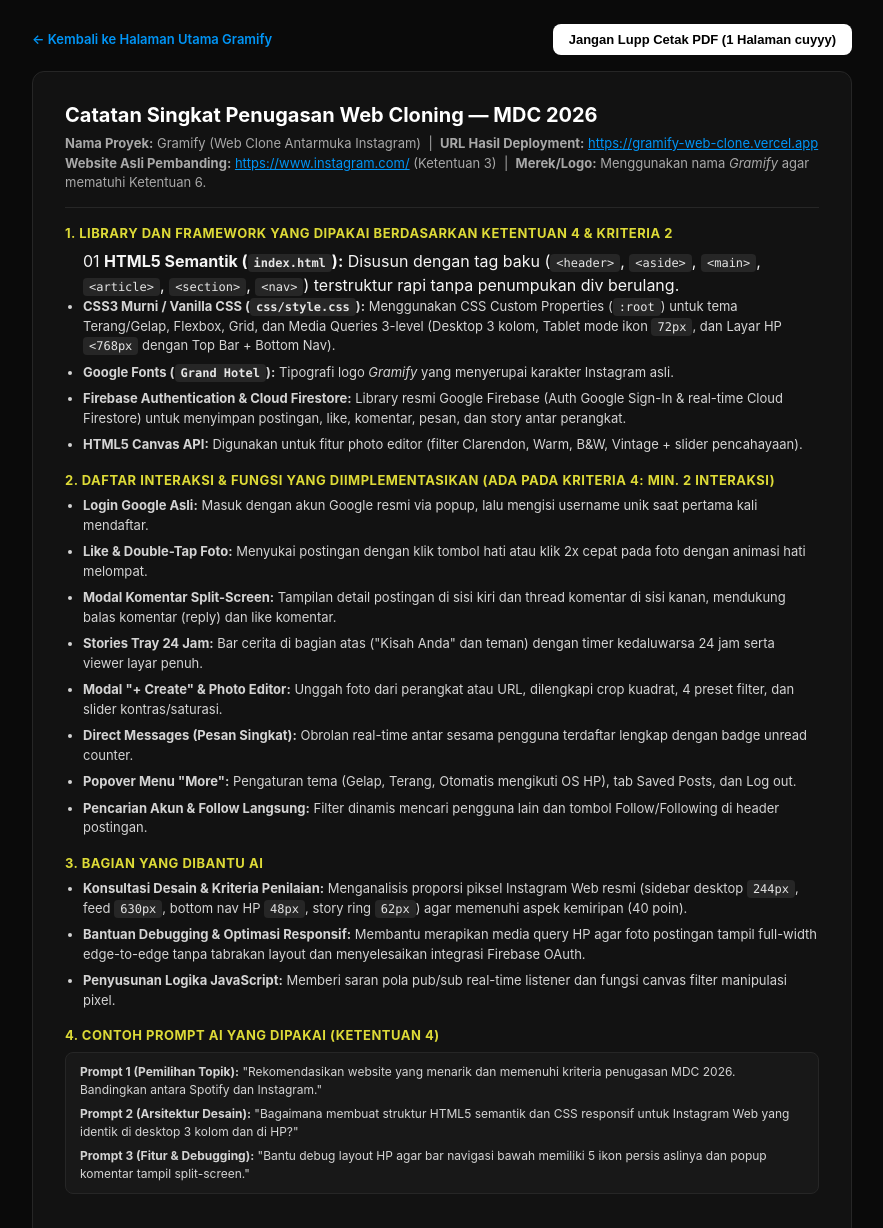
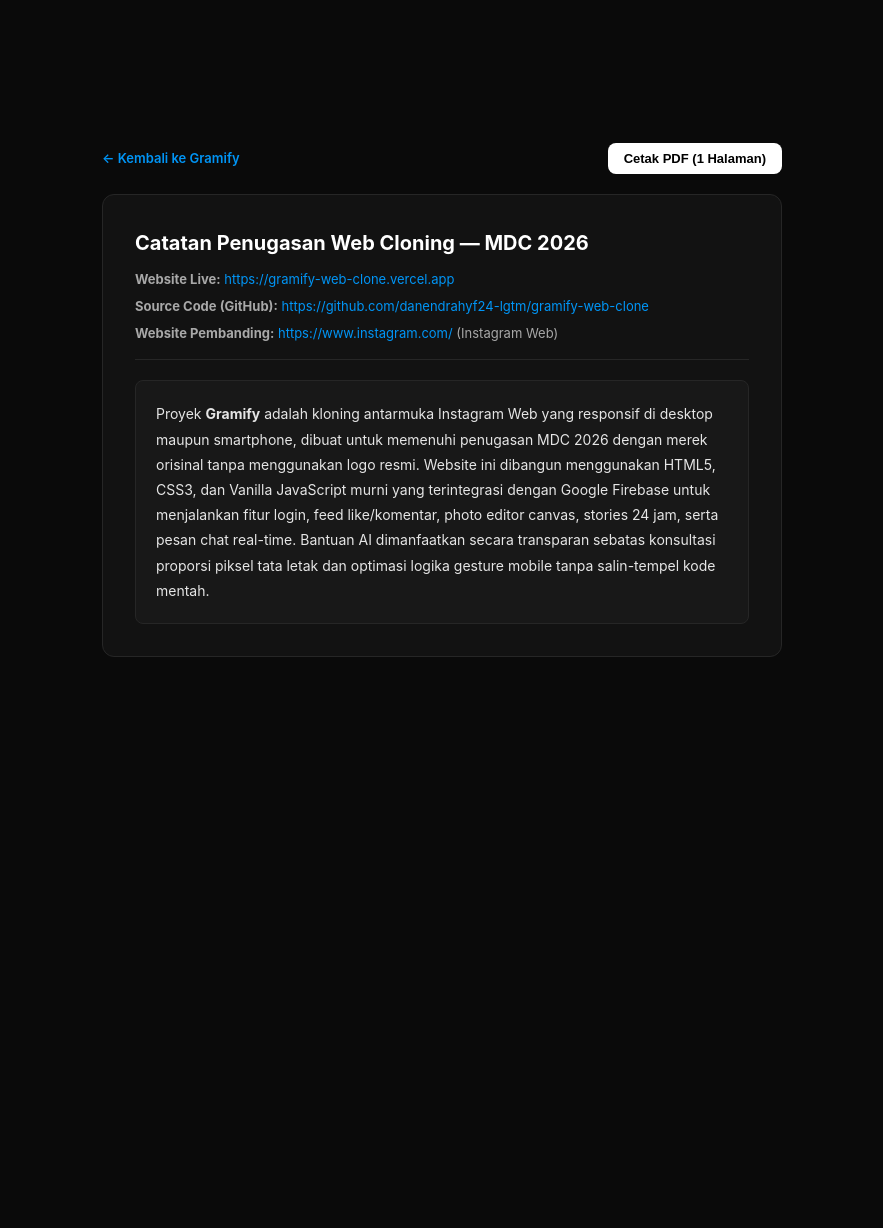
Before and after one commit to danendrahyf24-lgtm/gramify-web-clone, a plain HTML site: page catatan-tugas.html in a window 1280 px wide. Shown: the top 1228 px of the page, without its empty margins (198-1081 px from the left). After the commit the page ends 800 px from the top, so only its background shows below. Drawn offline with Linux system fonts and the light colour scheme.

Commit message:
Update catatan-tugas: ringkasan super padat 3 kalimat

```diff
--- a/catatan-tugas.html
+++ b/catatan-tugas.html
@@ -3,29 +3,26 @@
 <head>
   <meta charset="UTF-8" />
   <meta name="viewport" content="width=device-width, initial-scale=1.0" />
-  <title>Catatan Singkat 1 Halaman - Penugasan MDC 2026</title>
+  <title>Catatan Tugas — Gramify (MDC 2026)</title>
   <style>
-    * {
-      box-sizing: border-box;
-      margin: 0;
-      padding: 0;
-    }
+    * { box-sizing: border-box; margin: 0; padding: 0; }
     body {
       font-family: -apple-system, BlinkMacSystemFont, "Segoe UI", Roboto, Helvetica, Arial, sans-serif;
       background-color: #0a0a0a;
       color: #f5f5f5;
-      line-height: 1.5;
-      padding: 24px 16px;
+      line-height: 1.6;
+      padding: 32px 16px;
+      display: flex;
+      justify-content: center;
+      align-items: center;
+      min-height: 100vh;
     }
-    .container {
-      max-width: 820px;
-      margin: 0 auto;
-    }
+    .container { max-width: 680px; width: 100%; }
     .top-bar {
       display: flex;
       justify-content: space-between;
       align-items: center;
-      margin-bottom: 16px;
+      margin-bottom: 20px;
     }
     .back-link {
       color: #0095f6;
@@ -33,9 +30,7 @@
       font-weight: 600;
       font-size: 13px;
     }
-    .back-link:hover {
-      text-decoration: underline;
-    }
+    .back-link:hover { text-decoration: underline; }
     .print-btn {
       background-color: #ffffff;
       color: #000000;
@@ -45,157 +40,78 @@
       font-weight: 600;
       font-size: 13px;
       cursor: pointer;
-      transition: background-color 0.15s ease;
-    }
-    .print-btn:hover {
-      background-color: #ff0000;
     }
     .sheet {
       background-color: #121212;
       border: 1px solid #262626;
       border-radius: 12px;
-      padding: 28px 32px;
+      padding: 32px;
     }
     .sheet-header {
       border-bottom: 1px solid #262626;
-      padding-bottom: 14px;
-      margin-bottom: 16px;
+      padding-bottom: 16px;
+      margin-bottom: 20px;
     }
     .sheet-header h1 {
       font-size: 20px;
-      margin-bottom: 4px;
       color: #ffffff;
+      margin-bottom: 10px;
     }
-    .sheet-header p {
+    .links-grid {
+      display: grid;
+      gap: 6px;
       font-size: 13px;
       color: #a8a8a8;
-      line-height: 1.5;
     }
-    section {
-      margin-bottom: 16px;
+    .links-grid a {
+      color: #0095f6;
+      text-decoration: none;
     }
-    h2 {
-      font-size: 13px;
-      color: #ddda37;
-      margin-bottom: 6px;
-      text-transform: uppercase;
-      letter-spacing: 0.5px;
+    .links-grid a:hover {
+      text-decoration: underline;
     }
-    p, li {
-      font-size: 13px;
-      color: #d4d4d4;
-    }
-    ul {
-      padding-left: 18px;
-    }
-    li {
-      margin-bottom: 7px;
-    }
-    code {
-      background-color: #262626;
-      padding: 2px 6px;
-      border-radius: 4px;
-      font-size: 12px;
-      color: #e5e5e5;
-      font-family: Consolas, monospace;
-    }
-    .prompt-box {
+    .note-box {
       background-color: #181818;
       border: 1px solid #262626;
       border-radius: 8px;
-      padding: 10px 14px;
-      font-size: 12px;
-    }
-    .prompt-box p {
-      margin-bottom: 6px;
-      font-size: 12px;
-    }
-    .prompt-box p:last-child {
-      margin-bottom: 0;
-    }
-    .badge {
-      display: inline-block;
-      padding: 2px 8px;
-      border-radius: 4px;
-      font-size: 11px;
-      font-weight: 600;
-      background: #1e3a5f;
-      color: #70b4ff;
-      margin-left: 6px;
+      padding: 20px;
+      font-size: 14px;
+      color: #e5e5e5;
+      line-height: 1.8;
     }
     @media print {
       .top-bar { display: none; }
-      body { background: #ffffff; color: #000000; padding: 0; }
-      .sheet { background: #ffffff; border: 1px solid #cccccc; padding: 20px 24px; border-radius: 0; }
+      body { background: #ffffff; color: #000000; padding: 0; min-height: auto; }
+      .sheet { background: #ffffff; border: 1px solid #cccccc; padding: 24px; border-radius: 0; }
       .sheet-header { border-bottom-color: #cccccc; }
       .sheet-header h1 { color: #000000; }
-      h2 { color: #0066cc; }
-      p, li, .sheet-header p { color: #222222; }
-      code, .prompt-box { background: #f5f5f5; border-color: #dddddd; color: #111111; }
-      .badge { background: #e0f2fe; color: #0369a1; }
+      .links-grid, .links-grid a { color: #333333; }
+      .note-box { background: #f9f9f9; border-color: #dddddd; color: #111111; }
     }
   </style>
 </head>
 <body>
   <div class="container">
     <div class="top-bar">
-      <a href="index.html" class="back-link">← Kembali ke Halaman Utama Gramify</a>
-      <button type="button" class="print-btn" onclick="window.print()">Jangan Lupp Cetak PDF (1 Halaman cuyyy)</button>
+      <a href="index.html" class="back-link">← Kembali ke Gramify</a>
+      <button type="button" class="print-btn" onclick="window.print()">Cetak PDF (1 Halaman)</button>
     </div>
 
     <main class="sheet">
       <header class="sheet-header">
-        <h1>Catatan Singkat Penugasan Web Cloning — MDC 2026</h1>
-        <p>
-          <strong>Nama Proyek:</strong> Gramify (Web Clone Antarmuka Instagram) &nbsp;|&nbsp;
-          <strong>URL Hasil Deployment:</strong> <a href="https://gramify-web-clone.vercel.app" target="_blank" style="color:#0095f6;">https://gramify-web-clone.vercel.app</a><br />
-          <strong>Website Asli Pembanding:</strong> <a href="https://www.instagram.com/" target="_blank" style="color:#0095f6;">https://www.instagram.com/</a> (Ketentuan 3) &nbsp;|&nbsp;
-          <strong>Merek/Logo:</strong> Menggunakan nama <em>Gramify</em> agar mematuhi Ketentuan 6.
-        </p>
+        <h1>Catatan Penugasan Web Cloning — MDC 2026</h1>
+        <div class="links-grid">
+          <div><strong>Website Live:</strong> <a href="https://gramify-web-clone.vercel.app" target="_blank">https://gramify-web-clone.vercel.app</a></div>
+          <div><strong>Source Code (GitHub):</strong> <a href="https://github.com/danendrahyf24-lgtm/gramify-web-clone" target="_blank">https://github.com/danendrahyf24-lgtm/gramify-web-clone</a></div>
+          <div><strong>Website Pembanding:</strong> <a href="https://www.instagram.com/" target="_blank">https://www.instagram.com/</a> (Instagram Web)</div>
+        </div>
       </header>
 
-      <section>
-        <h2>1. Library dan Framework yang Dipakai berdasarkan Ketentuan 4 & kriteria 2</h2>
-        <ul>
-          01  <strong>HTML5 Semantik (<code>index.html</code>):</strong> Disusun dengan tag baku (<code>&lt;header&gt;</code>, <code>&lt;aside&gt;</code>, <code>&lt;main&gt;</code>, <code>&lt;article&gt;</code>, <code>&lt;section&gt;</code>, <code>&lt;nav&gt;</code>) terstruktur rapi tanpa penumpukan div berulang.</li>
-          <li><strong>CSS3 Murni / Vanilla CSS (<code>css/style.css</code>):</strong> Menggunakan CSS Custom Properties (<code>:root</code>) untuk tema Terang/Gelap, Flexbox, Grid, dan Media Queries 3-level (Desktop 3 kolom, Tablet mode ikon <code>72px</code>, dan Layar HP <code>&lt;768px</code> dengan Top Bar + Bottom Nav).</li>
-          <li><strong>Google Fonts (<code>Grand Hotel</code>):</strong> Tipografi logo <em>Gramify</em> yang menyerupai karakter Instagram asli.</li>
-          <li><strong>Firebase Authentication &amp; Cloud Firestore:</strong> Library resmi Google Firebase (Auth Google Sign-In &amp; real-time Cloud Firestore) untuk menyimpan postingan, like, komentar, pesan, dan story antar perangkat.</li>
-          <li><strong>HTML5 Canvas API:</strong> Digunakan untuk fitur photo editor (filter Clarendon, Warm, B&amp;W, Vintage + slider pencahayaan).</li>
-        </ul>
-      </section>
-
-      <section>
-        <h2>2. Daftar Interaksi &amp; Fungsi yang Diimplementasikan (ada pada Kriteria 4: Min. 2 Interaksi)</h2>
-        <ul>
-          <li><strong>Login Google Asli:</strong> Masuk dengan akun Google resmi via popup, lalu mengisi username unik saat pertama kali mendaftar.</li>
-          <li><strong>Like &amp; Double-Tap Foto:</strong> Menyukai postingan dengan klik tombol hati atau klik 2x cepat pada foto dengan animasi hati melompat.</li>
-          <li><strong>Modal Komentar Split-Screen:</strong> Tampilan detail postingan di sisi kiri dan thread komentar di sisi kanan, mendukung balas komentar (reply) dan like komentar.</li>
-          <li><strong>Stories Tray 24 Jam:</strong> Bar cerita di bagian atas ("Kisah Anda" dan teman) dengan timer kedaluwarsa 24 jam serta viewer layar penuh.</li>
-          <li><strong>Modal "+ Create" &amp; Photo Editor:</strong> Unggah foto dari perangkat atau URL, dilengkapi crop kuadrat, 4 preset filter, dan slider kontras/saturasi.</li>
-          <li><strong>Direct Messages (Pesan Singkat):</strong> Obrolan real-time antar sesama pengguna terdaftar lengkap dengan badge unread counter.</li>
-          <li><strong>Popover Menu "More":</strong> Pengaturan tema (Gelap, Terang, Otomatis mengikuti OS HP), tab Saved Posts, dan Log out.</li>
-          <li><strong>Pencarian Akun &amp; Follow Langsung:</strong> Filter dinamis mencari pengguna lain dan tombol Follow/Following di header postingan.</li>
-        </ul>
-      </section>
-
-      <section>
-        <h2>3. Bagian yang Dibantu AI </h2>
-        <ul>
-          <li><strong>Konsultasi Desain &amp; Kriteria Penilaian:</strong> Menganalisis proporsi piksel Instagram Web resmi (sidebar desktop <code>244px</code>, feed <code>630px</code>, bottom nav HP <code>48px</code>, story ring <code>62px</code>) agar memenuhi aspek kemiripan (40 poin).</li>
-          <li><strong>Bantuan Debugging &amp; Optimasi Responsif:</strong> Membantu merapikan media query HP agar foto postingan tampil full-width edge-to-edge tanpa tabrakan layout dan menyelesaikan integrasi Firebase OAuth.</li>
-          <li><strong>Penyusunan Logika JavaScript:</strong> Memberi saran pola pub/sub real-time listener dan fungsi canvas filter manipulasi pixel.</li>
-        </ul>
-      </section>
-
-      <section>
-        <h2>4. Contoh Prompt AI yang Dipakai (Ketentuan 4)</h2>
-        <div class="prompt-box">
-          <p><strong>Prompt 1 (Pemilihan Topik):</strong> "Rekomendasikan website yang menarik dan memenuhi kriteria penugasan MDC 2026. Bandingkan antara Spotify dan Instagram."</p>
-          <p><strong>Prompt 2 (Arsitektur Desain):</strong> "Bagaimana membuat struktur HTML5 semantik dan CSS responsif untuk Instagram Web yang identik di desktop 3 kolom dan di HP?"</p>
-          <p><strong>Prompt 3 (Fitur &amp; Debugging):</strong> "Bantu debug layout HP agar bar navigasi bawah memiliki 5 ikon persis aslinya dan popup komentar tampil split-screen."</p>
-        </div>
-      </section>
+      <div class="note-box">
+        <p>
+          Proyek <strong>Gramify</strong> adalah kloning antarmuka Instagram Web yang responsif di desktop maupun smartphone, dibuat untuk memenuhi penugasan MDC 2026 dengan merek orisinal tanpa menggunakan logo resmi. Website ini dibangun menggunakan HTML5, CSS3, dan Vanilla JavaScript murni yang terintegrasi dengan Google Firebase untuk menjalankan fitur login, feed like/komentar, photo editor canvas, stories 24 jam, serta pesan chat real-time. Bantuan AI dimanfaatkan secara transparan sebatas konsultasi proporsi piksel tata letak dan optimasi logika gesture mobile tanpa salin-tempel kode mentah.
+        </p>
+      </div>
     </main>
   </div>
 </body>
```
